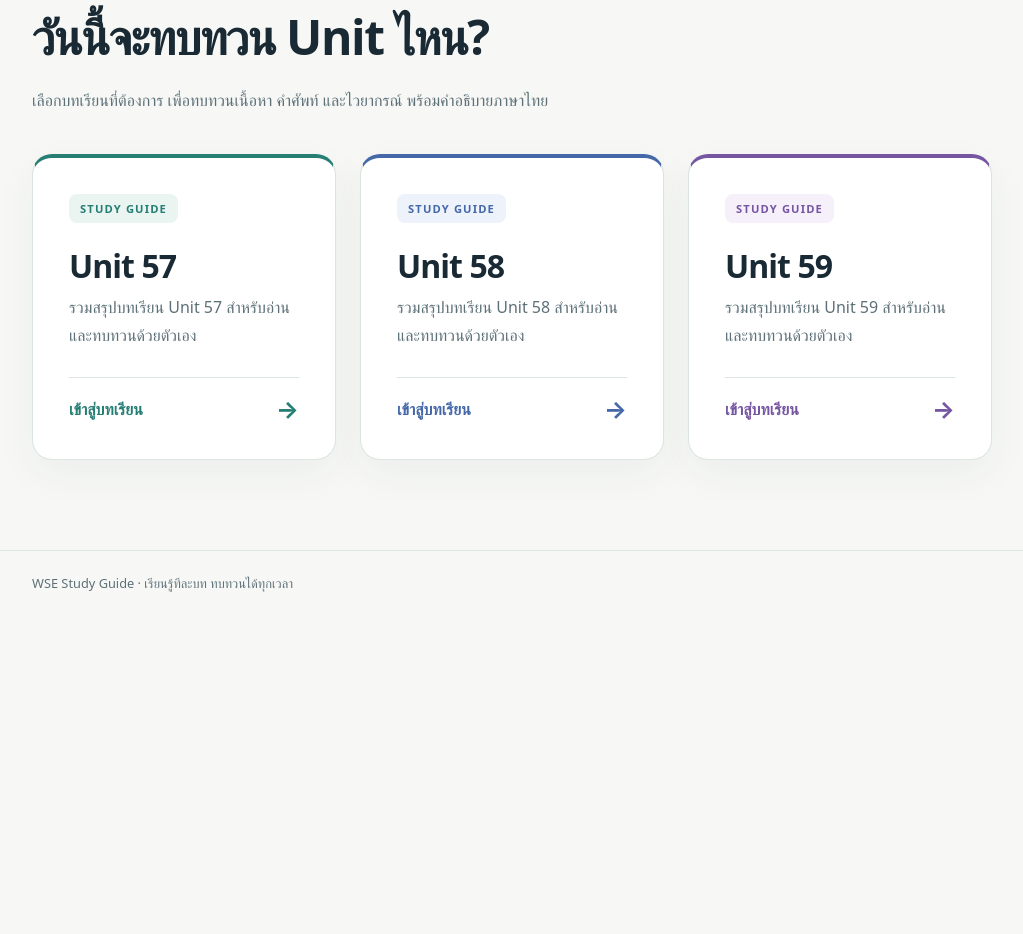
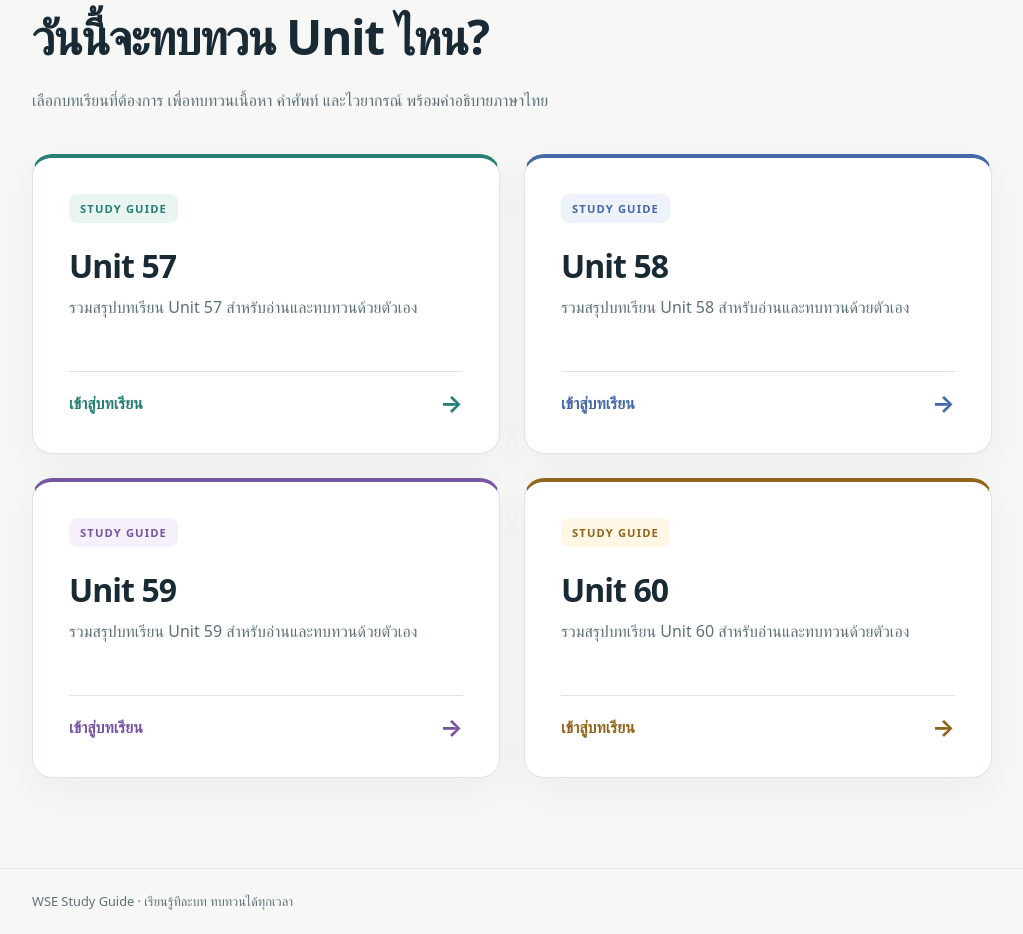
Before and after one commit to ceebell/WSE, a plain HTML site: page index.html in a window 1280 px wide. Shown: the part 217-1151 px from the top of the page, without its empty margins (128-1151 px from the left). Before the commit the page ends 834 px from the top, so only its background shows below. Drawn offline with Linux system fonts and the light colour scheme.

Commit message:
Update files

```diff
--- a/index.html
+++ b/index.html
@@ -4,7 +4,7 @@
   <meta charset="utf-8">
   <meta name="viewport" content="width=device-width, initial-scale=1">
   <meta name="color-scheme" content="light">
-  <meta name="description" content="หน้ารวมบทเรียน WSE เลือกทบทวน Unit 57, Unit 58 และ Unit 59 พร้อมสรุปเนื้อหา คำศัพท์ และไวยากรณ์">
+  <meta name="description" content="หน้ารวมบทเรียน WSE เลือกทบทวน Unit 57, Unit 58, Unit 59 และ Unit 60 พร้อมสรุปเนื้อหา คำศัพท์ และไวยากรณ์">
   <title>WSE · รวมบทเรียน</title>
   <style>
     :root {
@@ -15,6 +15,7 @@
       --teal: #267e75;
       --blue: #4568a8;
       --purple: #7655a1;
+      --gold: #91651d;
     }
 
     * { box-sizing: border-box; }
@@ -76,7 +77,7 @@
 
     .units {
       display: grid;
-      grid-template-columns: repeat(3, minmax(0, 1fr));
+      grid-template-columns: repeat(2, minmax(0, 1fr));
       gap: 24px;
       margin-top: 40px;
     }
@@ -101,6 +102,7 @@
 
     .unit-blue { --accent: var(--blue); --soft: #edf2fb; }
     .unit-purple { --accent: var(--purple); --soft: #f6f0fb; }
+    .unit-gold { --accent: var(--gold); --soft: #fff7e6; }
 
     .unit:hover {
       transform: translateY(-4px);
@@ -192,6 +194,13 @@
         <p>รวมสรุปบทเรียน Unit 59 สำหรับอ่านและทบทวนด้วยตัวเอง</p>
         <span class="open">เข้าสู่บทเรียน <span class="arrow" aria-hidden="true">&rarr;</span></span>
       </a>
+
+      <a class="unit unit-gold" href="unit60_all_lessons.html" aria-labelledby="unit60-title">
+        <span class="tag" lang="en">STUDY GUIDE</span>
+        <h2 id="unit60-title" lang="en">Unit 60</h2>
+        <p>รวมสรุปบทเรียน Unit 60 สำหรับอ่านและทบทวนด้วยตัวเอง</p>
+        <span class="open">เข้าสู่บทเรียน <span class="arrow" aria-hidden="true">&rarr;</span></span>
+      </a>
     </nav>
   </main>
 
```
